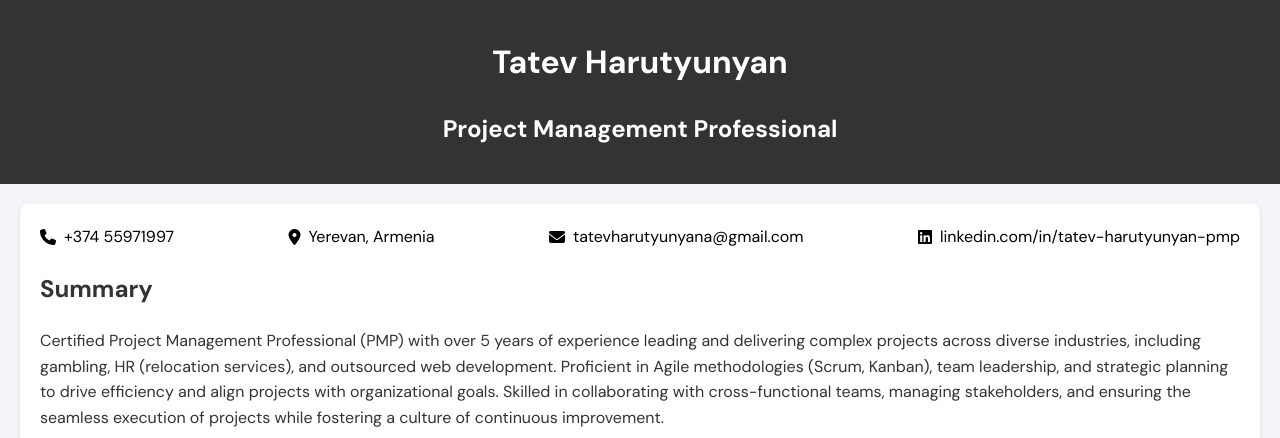
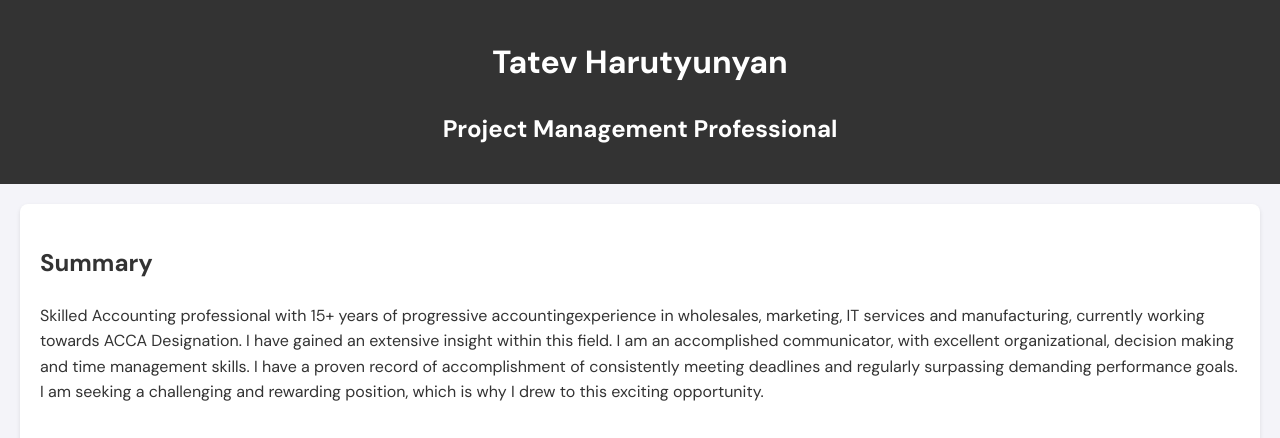
Before and after one commit to hovhannisyan91/tatevharutyunyancv, a plain HTML site: page index.html in a window 1280 px wide. Shown: the top 438 px of the page. Drawn offline with Linux system fonts and the light colour scheme.

Commit message:
new update

```diff
--- a/index.html
+++ b/index.html
@@ -18,22 +18,26 @@
 <div class="container">
 
     <!-- Contact Section -->
-    <div class="section contact">
+    <!-- <div class="section contact">
         <div class="contact-links">
             <span><i class="fas fa-phone"></i> <a href="tel:+1234567890">+374 55971997</a></span>
             <span><i class="fas fa-map-marker-alt"></i> <a href="https://www.google.com/maps/place/Yerevan,+Armenia" target="_blank">Yerevan, Armenia</a></span>
             <span><i class="fas fa-envelope"></i> <a href="mailto:tatev.harutyunyan@example.com">tatevharutyunyana@gmail.com</a></span>
             <span><i class="fab fa-linkedin"></i> <a href="https://www.linkedin.com/in/tatev-harutyunyan-pmp/" target="_blank">linkedin.com/in/tatev-harutyunyan-pmp</a></span>
         </div>
-    </div>
+    </div> -->
 
     <!-- Summary Section -->
     <div class="section">
         <h2>Summary</h2>
         <p>
-            Certified Project Management Professional (PMP) with over 5 years of experience leading and delivering complex projects across diverse industries, including gambling, HR (relocation services), and outsourced web development.
-            Proficient in Agile methodologies (Scrum, Kanban), team leadership, and strategic planning to drive efficiency and align projects with organizational goals.
-            Skilled in collaborating with cross-functional teams, managing stakeholders, and ensuring the seamless execution of projects while fostering a culture of continuous improvement.
+            Skilled Accounting professional with 15+ years of progressive accountingexperience in wholesales, marketing, IT services and manufacturing, currently
+working towards ACCA Designation. I have gained an extensive insight within this
+field. I am an accomplished communicator, with excellent organizational, decision
+making and time management skills. I have a proven record of accomplishment of
+consistently meeting deadlines and regularly surpassing demanding performance
+goals. I am seeking a challenging and rewarding position, which is why I drew to
+this exciting opportunity.
         </p>
     </div>
 
```
Also changed, not shown: 1 other file.
